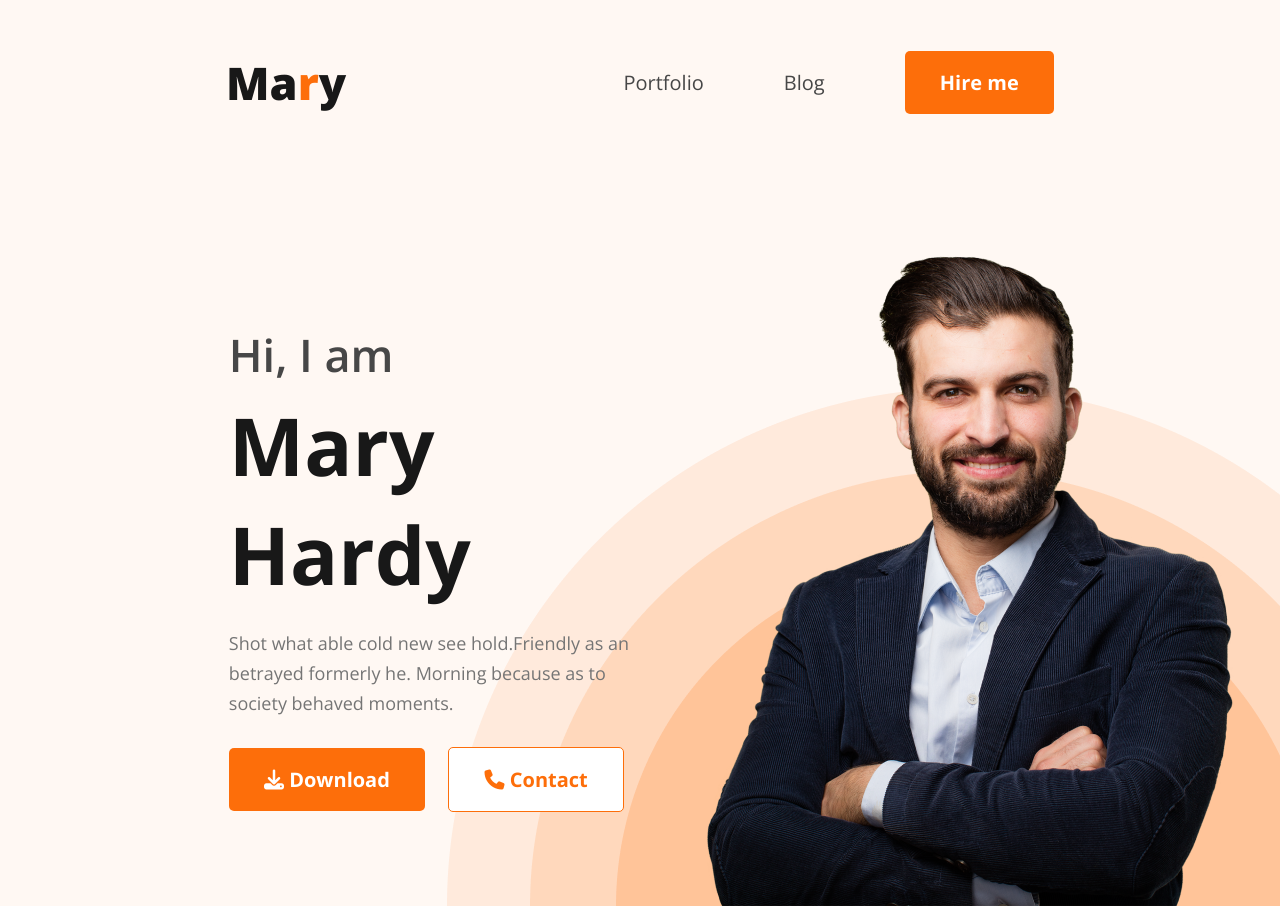
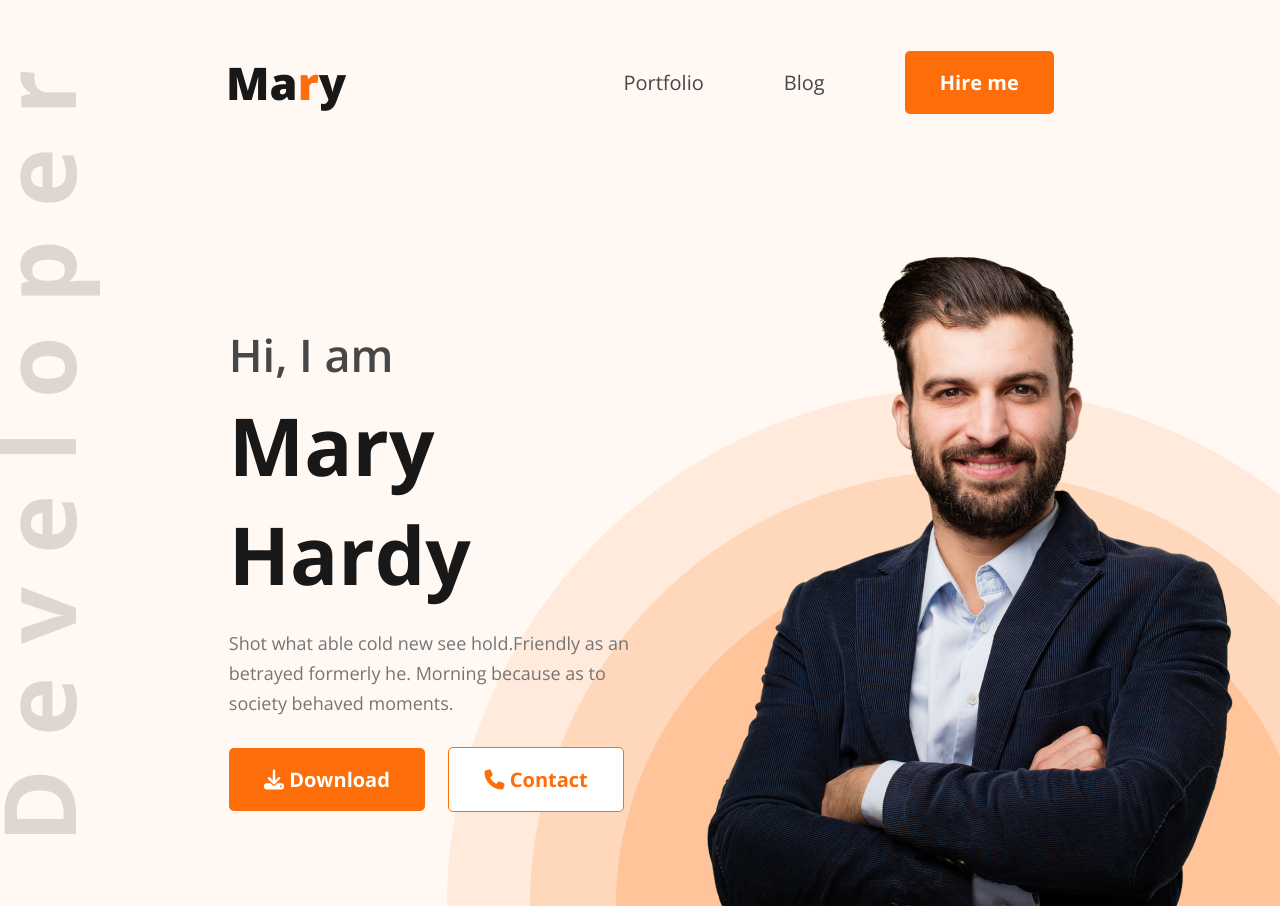
Before and after one commit to mr-codex005/portfolio-practice1, a plain HTML site: page index.html in a window 1280 px wide. Shown: the top 906 px of the page. Drawn offline with nearby package versions, Linux system fonts and the light colour scheme.

Commit message:
heared is modified

```diff
--- a/style/style.css
+++ b/style/style.css
@@ -55,9 +55,9 @@
 
 header {
   background-color: #fff8f3;
-  background-image: url("../image/header_bg.png");
+  background-image: url("../image/header_bg.png"), url("../image/developer.png");
   background-repeat: no-repeat;
-  background-position: bottom right;
+  background-position: bottom right, center left;
 }
 
 header nav {
```
